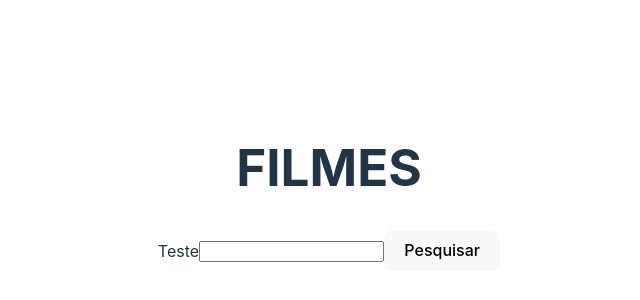
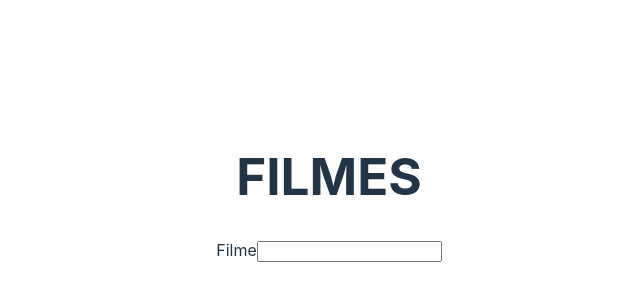
Before and after one commit to CastilhoLeo/front-filmes-react, a React (Vite) app in the folder front-filmes-react/front-filmes-react/: page / in a window 1280 px wide. Shown: the part 212-512 px from the top of the page, without its empty margins (311-951 px from the left). Built offline with nearby package versions, Linux system fonts and the light colour scheme.

Commit message:
criando pesquisa

```diff
--- a/front-filmes-react/front-filmes-react/src/components/PesquisaFilme.jsx
+++ b/front-filmes-react/front-filmes-react/src/components/PesquisaFilme.jsx
@@ -1,9 +1,10 @@
-import { useState } from "react";
+import { useEffect, useState } from "react";
 
 
 const PesquisaFilme = ()=>{
 
-    const [dados, setDados] = useState()
+    const [pesquisa, setPesquisa] = useState()
+    const [retornoPesquisa, setRetornoPesquisa] = useState([])
 
     const handleSubmit = (e)=>{
 
@@ -12,11 +13,29 @@ const PesquisaFilme = ()=>{
         console.log("formulario enviado")
     }
 
+    const handlePesquisa = (e)=>{
+
+        const valor = e.target.value
+
+        setPesquisa(valor)
+
+    }
+
+    useEffect(()=>{
+
+        console.log(pesquisa)
+
+    }, [pesquisa])
+
     return(
         <form onSubmit={handleSubmit}>
-            <label>Teste</label>
-            <input type="text" />
-            <button type="submit">Pesquisar</button>
+            <label>Filme</label>
+            <input type="text" onChange={handlePesquisa}/>
+            <datalist>
+                {()=>retornoPesquisa.map((p)=>{
+                    <option value={p}></option>
+                    })}
+            </datalist>
         </form>
     )
 }
```
